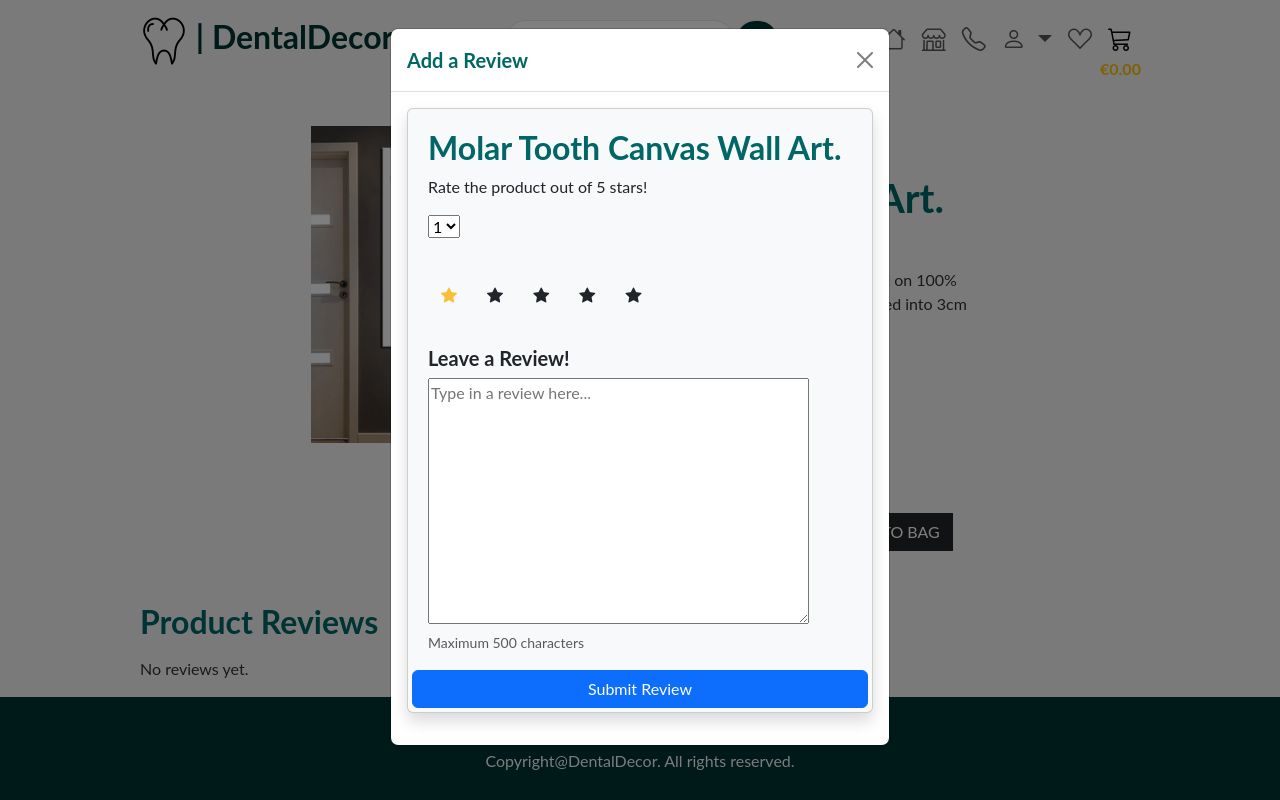
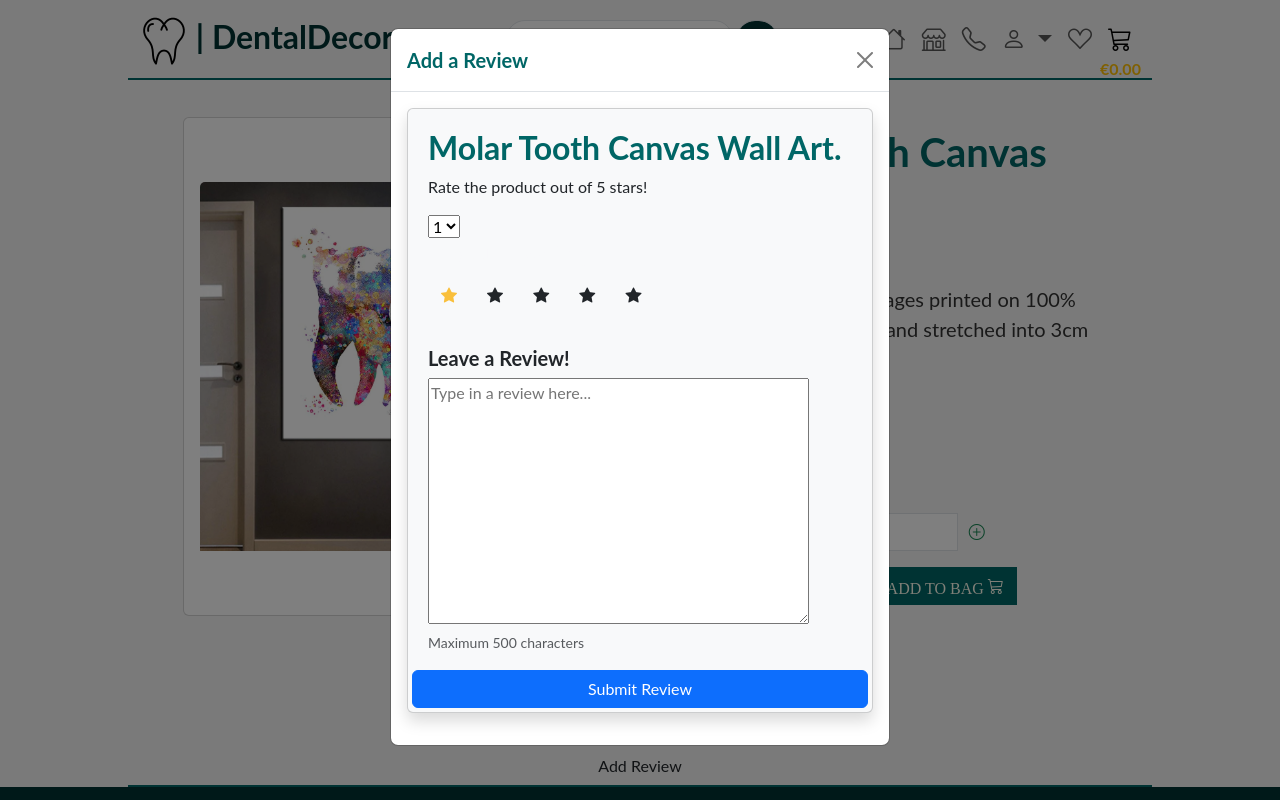
Before and after one commit to SooryaGeorge7/Dental_Decor, a Django app: page /review/addreview/1/ in a window 1280 px wide. Run offline with Django 3.2, Linux system fonts and the light colour scheme; data comes from the database, SQL or seed files in the repository; data that the repository does not hold is empty; some libraries are stand-ins or nearby versions.

Commit message:
fix:updated product detail section layout and css

```diff
--- a/products/templates/products/product_detail.html
+++ b/products/templates/products/product_detail.html
@@ -10,13 +10,15 @@
 
 {% include 'reviews/delete_review_modal.html' %}
 <div class="overlay"></div>
-<div class="container">
-    <div class="row">
-        <div class="col-12 col-md-6 col-lg-4 offset-lg-2">
+<div class="container carousal-border">
+    <div class="row justify-content-around">
+        <div class="col-md-6 col-lg-5 d-flex align-items-center">
+            <div class="card ">
+                <div class="card-body">
                     <div class="image-container my-5">
                     {% if product.image %}
                     <a href="{{ product.image.url }}" target="_blank">
-                    <img class="card-img-top img-fluid" src="{{ product.image.url }}" alt="{{ product.name }}">
+                    <img class="card-img-top img-fluid  " src="{{ product.image.url }}" alt="{{ product.name }}">
                     </a>
                     {% else %}
                     <a href="">
@@ -25,38 +27,48 @@
                     {% endif %}
                     </div>
                 </div>
-        <div class="col-12 col-md-6 col-lg-4">
+            </div>
+        </div>
+        <div class="col-md-6 col-lg-5">
             <div class=" mb-5 mt-md-5">
-                <h1 class="mb-0">{{ product.name }}</h1>
-                <p class="lead mb-0 text-left font-weight-bold">€{{ product.price }}</p>
+                <h1 class="mb-3">{{ product.name }}</h1>
+                <p class="lead mb-2 text-left fw-bold fs-4">€{{ product.price }}</p>
 
-                <p class="mt-3">{{ product.description }}</p>
+                <p class="mb-2 fs-5">{{ product.description }}</p>
+                <div class="col-12 mb-3">
+                    <a class="dental-decor-actionbtn btn btn-success" href="{% url 'add_to_wishlist' product.id %}" data-bs-toggle="tooltip" data-bs-placement="top"
+                        title="Add to wishlist">
+                        Add to wishlist <i class="bi bi-suit-heart "></i>
+                    </a>
+                </div>
                 {% if product.category %}
-                <p class="small mt-1 mb-0">
+                <p class="small mt-2 mb-4">
+                    <i class="bi bi-ui-checks-grid"></i>
                     <a class="text-muted" href="{% url 'shop_products' %}?category={{ product.category.name }}">
-                        <i class="bi bi-grid-3x3-gap"></i> {{ product.category.friendly_name }}
+                         {{ product.category.friendly_name }}
                     </a>
                 </p>
                 {% endif %}
                 {% if request.user.is_superuser %}
-                <small class="ml-3">
-                    <a href="{% url 'edit_product' product.id %}" data-bs-toggle="tooltip" data-bs-placement="top"
+                <small class="ml-2">
+                    <a class=" fs-5" href="{% url 'edit_product' product.id %}" data-bs-toggle="tooltip" data-bs-placement="top"
                         title="Edit">
                         <i class="bi bi-pencil-square"></i></a>
-                    <a class="text-danger" href="{% url 'delete_product' product.id %}" data-bs-toggle="tooltip"
+                    <a class="text-danger fs-5" href="{% url 'delete_product' product.id %}" data-bs-toggle="tooltip"
                         data-bs-placement="top" title="Delete">
                         <i class="bi bi-trash3"></i>
                     </a>
                 </small>
                 {% endif %}
+
                 <form class="form" action="{% url 'add_to_shoppingbag' product.id %}" method="POST">
                     {% csrf_token %}
                     <div class="form-row">
                         {% with product.has_sizes as s %}
                         {% if s %}
-                        <div class="col-12">
-                            <p><strong>Size:</strong></p>
-                            <select class="form-control rounded-0 w-50" name="product_size" id='id_product_size'>
+                        <div class="col-12 mb-3">
+                            <label for="id_product_size" class="form-label"><strong>Size:</strong></label>
+                            <select class="form-control form-select form-select-sm w-75" name="product_size" id='id_product_size'>
                                 {% if product.category.name == 'Wallart' %}
                                 <option value="small">Small 30* 40cm</option>
                                 <option value="medium" selected>Medium 40* 60cm</option>
@@ -76,45 +88,41 @@
                             </select>
                         </div>
                         {% endif %}
-                        <div class="col-12">
-                            <p class="mt-3"><strong>Quantity:</strong></p>
-                            <div class="input-group w-50">
-                                <div class="input-group-prepend">
-                                    <button class="decrement-qty btn btn-black rounded-0"
+                        <div class="col-12 mb-3">
+                            <label for="id_qty_{{ product.id }}" class="form-label"><strong>Quantity:</strong></label>
+                            <!-- <p class="mt-3"><strong>Quantity:</strong></p> -->
+                            <div class="input-group w-75">
+
+                                    <button class="decrement-qty btn btn-outline-danger border-0 rounded-circle"
                                         data-item_id="{{ product.id }}" id="decrement-qty_{{ product.id }}">
                                         <span class="icon">
                                             <i class="bi bi-dash-circle"></i>
                                         </span>
                                     </button>
-                                </div>
+
                                 <input class="form-control qty_input" type="number" name="quantity" value="1" min="1"
                                     max="99" data-item_id="{{ product.id }}" id="id_qty_{{ product.id }}">
-                                <div class="input-group-append">
-                                    <button class="increment-qty btn btn-black rounded-0"
+
+                                    <button class="increment-qty btn btn-outline-success border-0 rounded-circle"
                                         data-item_id="{{ product.id }}" id="increment-qty_{{ product.id }}">
                                         <span class="icon">
                                             <i class="bi bi-plus-circle"></i>
                                         </span>
                                     </button>
+
                             </div>
                         </div>
-                        </div>
-                        <div class="col-12">
-                            <a class="text-success btn" href="{% url 'add_to_wishlist' product.id %}" data-bs-toggle="tooltip" data-bs-placement="top"
-                                title="Add to wishlist">
-                                Add to wishlist <i class="bi bi-heart"></i>
-                            </a>
-                        </div>
 
-                        <div class="col{% if s %}-12 mt-2{% endif %}">
+
+                        <div class="col-12 ">
                             <div class="d-flex  align-items-center">
-                                <a href="{% url 'shop_products' %}" class="btn btn-outline-dark rounded-0 m-1">
+                                <a href="{% url 'shop_products' %}" class="btn btn-outline-secondary rounded-0 me-1">
                                     <span class="icon">
                                         <i class="bi bi-caret-left"></i>
                                     </span>
-                                    <span class="text-uppercase">Keep Shopping</span>
+                                    <span class="text-uppercase">Keep Browsing</span>
                                 </a>
-                                <input type="submit" class="btn btn-dark rounded-0 text-uppercase" value="Add to Bag">
+                                <input type="submit" class="btn dental-decorbtn shopping-bag rounded-0 text-uppercase" value="Add to Bag &#xF244;">
                             </div>
                         </div>
                         <input type="hidden" name="redirect_url" value="{{ request.path }}">
@@ -123,8 +131,8 @@
                 </form>
             </div>
         </div>
-        <div class="col-12 col-md-6 col-lg-4">
-            <h2 class="mb-3">Product Reviews</h2>
+        <div class=" col-md-6 col-lg-4">
+            <h2 class="mb-3 text-center">Product Reviews</h2>
 
             {% if reviews %}
             {% for review in reviews %}
@@ -154,10 +162,10 @@
 
         </div>
 
-        {% if user_reviewed == False %}
+
 
         <a class="btn" href="{% url 'add_review' product.id %}">Add Review</a>
-        {% endif %}
+
 
 
         <!-- {% if user_reviewed == False %}
--- a/products/templates/products/shop_products.html
+++ b/products/templates/products/shop_products.html
@@ -124,7 +124,7 @@
                             </div>
                         </div>
                         <div class="position-absolute top-0 end-0">
-                            <a class="dental-decorbtn rounded-circle p-2 fs-4" href="#" data-bs-toggle="tooltip" data-bs-placement="top"
+                            <a class="dental-decorbtn rounded-circle p-2 fs-4" href="{% url 'add_to_wishlist' product.id %}" data-bs-toggle="tooltip" data-bs-placement="top"
                                 title="Add to wishlist"><i class="bi bi-suit-heart "></i></a>
                         </div>
 
@@ -137,7 +137,7 @@
                     <div class="row">
 
                         <div class="col">
-                            <p class="lead mb-0 text-left fw-bold fs-4">€{{ product.price }}</p>
+                            <p class="lead mb-0 text-left fw-bold fs-4">€ {{ product.price }}</p>
                             {% if product.category %}
                             <p class="small mt-1 mb-0">
                                 <i class="bi bi-ui-checks-grid"></i>
--- a/static/css/base.css
+++ b/static/css/base.css
@@ -58,6 +58,10 @@ footer {
     margin-right: 0.25rem;
 
 }
+
+.shopping-bag {
+    font-family: bootstrap-icons;
+  }
 .overlay {
 	height: 100%;
 	width: 100%;
@@ -126,6 +130,12 @@ input[name='q']::placeholder {
     height: 15rem;
     object-fit: cover;
     object-position: center center;
+}
+.product-image {
+    height: 20rem;
+    object-fit: cover;
+    object-position: center center;
+
 }
 .contact-image {
     height:40rem;
```
Lines whose indentation alone changed are shown as unchanged.
